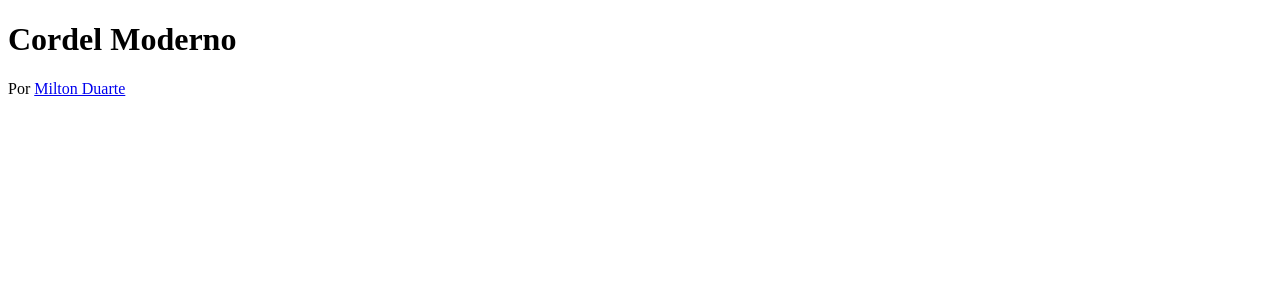
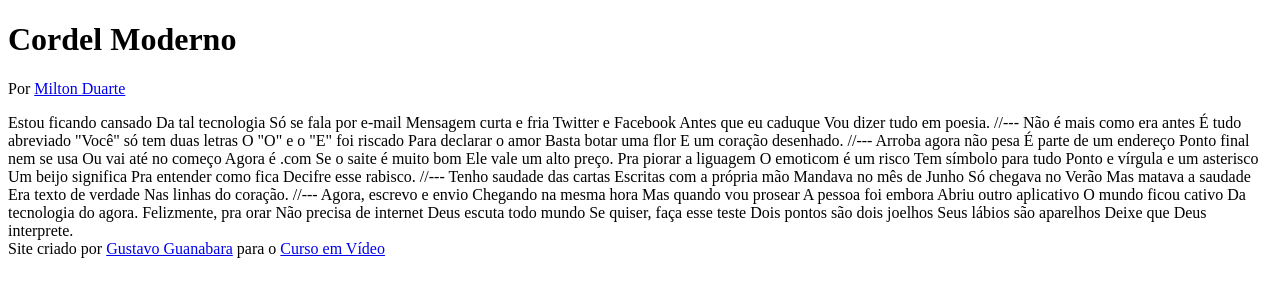
Before and after one commit to Tiago-Viniciuss/estudos-html-css-javascript, a plain HTML site: page EXERCÍCIOS/ex028 Site Cordel/index.html in a window 1280 px wide. Drawn offline with Linux system fonts and the light colour scheme.

Commit message:
Update index.html

```diff
--- a/EXERCÍCIOS/ex028 Site Cordel/index.html
+++ b/EXERCÍCIOS/ex028 Site Cordel/index.html
@@ -4,14 +4,79 @@
     <meta charset="UTF-8">
     <meta http-equiv="X-UA-Compatible" content="IE=edge">
     <meta name="viewport" content="width=device-width, initial-scale=1.0">
-    <title>Projeto Cordel</title>
+    <title>Cordel Moderno</title>
     <link rel="stylesheet" href="style.css">
 </head>
 <body>
     <header>
         <h1>Cordel Moderno</h1>
-        <p>Por <a href="https://www.recantodasletras.com.br/poesias/3186743">Milton Duarte</a></p>
+        <p>
+            Por <a href="https://www.recantodasletras.com.br/poesias/3186743" target="_blank">Milton Duarte</a>
+        </p>
     </header>
+    Estou ficando cansado
+Da tal tecnologia
+Só se fala por e-mail
+Mensagem curta e fria
+Twitter e Facebook
+Antes que eu caduque
+Vou dizer tudo em poesia.
 
+//---
+
+Não é mais como era antes
+É tudo abreviado
+"Você" só tem duas letras
+O "O" e o "E" foi riscado
+Para declarar o amor
+Basta botar uma flor
+E um coração desenhado.
+
+//---
+
+Arroba agora não pesa
+É parte de um endereço
+Ponto final nem se usa
+Ou vai até no começo
+Agora é .com
+Se o saite é muito bom
+Ele vale um alto preço.
+
+Pra piorar a liguagem
+O emoticom é um risco
+Tem símbolo para tudo
+Ponto e vírgula e um asterisco
+Um beijo significa
+Pra entender como fica
+Decifre esse rabisco.
+
+//---
+
+Tenho saudade das cartas
+Escritas com a própria mão
+Mandava no mês de Junho
+Só chegava no Verão
+Mas matava a saudade
+Era texto de verdade
+Nas linhas do coração.
+
+//---
+
+Agora, escrevo e envio
+Chegando na mesma hora
+Mas quando vou prosear
+A pessoa foi embora
+Abriu outro aplicativo
+O mundo ficou cativo
+Da tecnologia do agora.
+
+Felizmente, pra orar
+Não precisa de internet
+Deus escuta todo mundo
+Se quiser, faça esse teste
+Dois pontos são dois joelhos
+Seus lábios são aparelhos
+Deixe que Deus interprete.
+    <footer>Site criado por <a href="https://gustavoguanabara.github.io" target="_blank">Gustavo Guanabara</a> para o <a href="https://www.cursoemvideo.com" target="_blank">Curso em Vídeo</a></footer>
 </body>
 </html>
```
